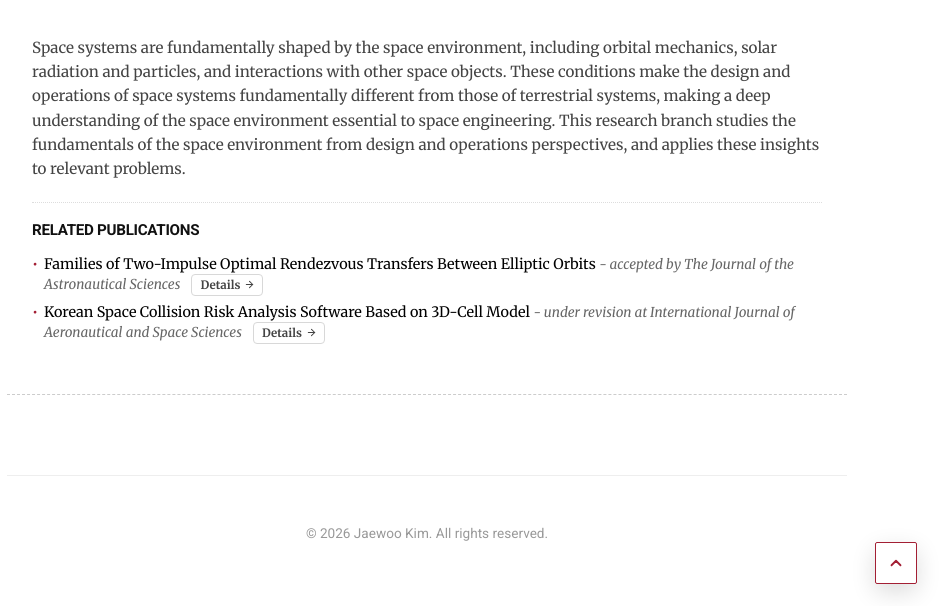
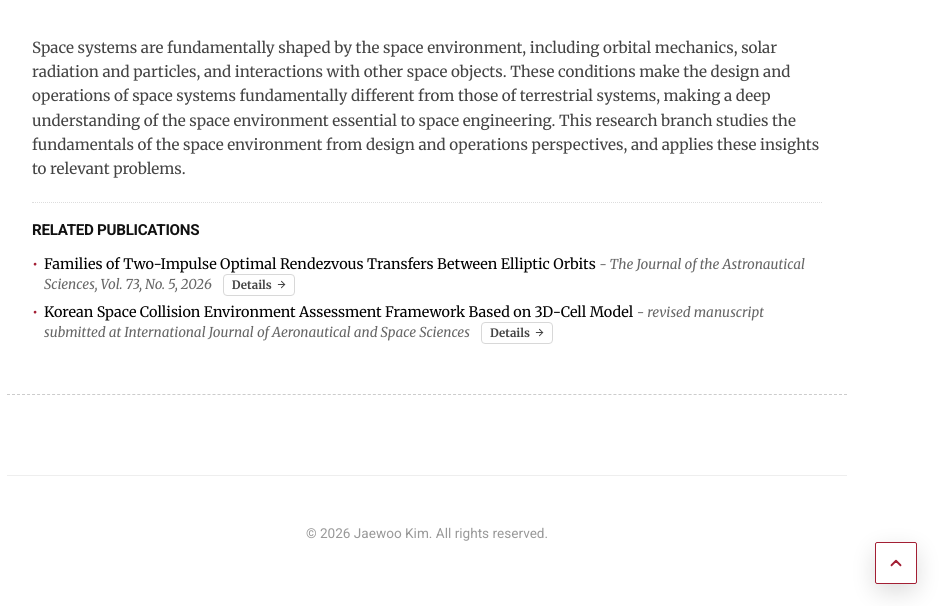
Before and after one commit to jaewoo-space/jaewoo-space.github.io, a Jekyll site: the page built from research.md, in a window 1280 px wide and 900 px high, scrolled down 4075 px, cut to the strip 294-900 px from the top of the window. Shown: the whole strip, without its empty margins (213-1165 px from the left). Built offline with Jekyll 4.4.1, drawn with Linux system fonts in a browser that asks for light colours.

Commit message:
Update publication statuses from CV

```diff
--- a/_data/publications.yml
+++ b/_data/publications.yml
@@ -3,9 +3,10 @@
 # ==========================================
 - title: "Families of Two-Impulse Optimal Rendezvous Transfers Between Elliptic Orbits"
   authors: "Park, B., Howell, K. C., <u><b>Kim, J.</b></u>, and Ahn, J."
-  venue: "accepted by The Journal of the Astronautical Sciences"
+  venue: "The Journal of the Astronautical Sciences, Vol. 73, No. 5"
+  year: 2026
   type: "journal"
-  link: "https://doi.org/10.48550/arXiv.2603.11538"
+  link: "https://doi.org/10.1007/s40295-026-00624-9"
   summary: "This paper revisits the classical fuel-optimal two-impulse rendezvous problem between Keplerian orbits from a family-based perspective. The framework applies selected first-order optimality conditions and numerical continuation to connect isolated optima into continuous one-parameter families. These families are classified using Hessian-based criteria and Primer Vector Theory and projected onto porkchop plots. Case studies show how locally optimal branches emerge, merge, and disappear with orbital geometry, providing a global map of solution robustness and near-optimal alternatives."
   detail_image: "/assets/img/overview-park-2026-families.png"
 
@@ -53,10 +54,11 @@
   summary: "Conceptual design of launch vehicle involves multiple disciplines, including structures, aerodynamics, propulsion, flight control, and stage sizing. This paper focuses on the integrated optimization of trajectory and stage sizing. Conventional approaches often treat these tasks sequentially, which can increase computational complexity and yield suboptimal designs. The proposed framework minimizes lift-off mass while satisfying flight requirements, including limits on maximum dynamic pressure and impact points of separated parts. A case study demonstrates the advantage of the integrated framework over the conventional sequential optimization approach."
   detail_image: "/assets/img/overview-ko-2024-simultaneous.png"
 
-- title: "Korean Space Collision Risk Analysis Software Based on 3D-Cell Model"
+- title: "Korean Space Collision Environment Assessment Framework Based on 3D-Cell Model"
   authors: "<b>Kim, J.</b>, Song, M., Lee, J., Yu, J., Choi, E. J., Kam, H., Jo, J., and <u>Ahn, J.</u>"
-  venue: "under revision at International Journal of Aeronautical and Space Sciences"
+  venue: "revised manuscript submitted at International Journal of Aeronautical and Space Sciences"
   type: "journal"
+  link: "https://doi.org/10.48550/arXiv.2608.22877"
   summary: "Space situational awareness (SSA) capabilities are becoming increasingly critical as access to space expands and space activities intensify. SSA supports operations, planning, and strategic and political decision-making worldwide. This paper introduces the baseline model and implementation details of the developed software. It also presents the results and implications of numerical studies focused on low Earth orbit. These studies analyze the effects of key input parameters and investigate the evolution of the space collision environment, providing insights for parameter selection and demonstrating the applicability of the developed software."
   detail_image: "/assets/img/overview-kim-2026-korean.png"
 
@@ -135,6 +137,7 @@
   venue: "27th Advanced Maui Optical and Space Surveillance Technologies (AMOS) Conference, Maui, Hawaii, US"
   year: 2026
   type: "conference"
+  link: "https://www.researchgate.net/profile/Jaewoo-Kim-19/publication/412951863_Inclination-aware_2D_source-sink_modeling_for_long-term_projection_of_the_LEO_collision_environment/links/6a87a5c53a7ce868e72eb864/Inclination-aware-2D-source-sink-modeling-for-long-term-projection-of-the-LEO-collision-environment.pdf"
   note: "to appear"
 
 - title: "Decision Support for Space Debris Remediation Enterprises via Two-Stage System Optimization under Various Future Scenarios"
--- a/_data/research.yml
+++ b/_data/research.yml
@@ -34,4 +34,4 @@
   description: "Space systems are fundamentally shaped by the space environment, including orbital mechanics, solar radiation and particles, and interactions with other space objects. These conditions make the design and operations of space systems fundamentally different from those of terrestrial systems, making a deep understanding of the space environment essential to space engineering. This research branch studies the fundamentals of the space environment from design and operations perspectives, and applies these insights to relevant problems."
   related_papers:
     - "Families of Two-Impulse Optimal Rendezvous Transfers Between Elliptic Orbits"
-    - "Korean Space Collision Risk Analysis Software Based on 3D-Cell Model"
+    - "Korean Space Collision Environment Assessment Framework Based on 3D-Cell Model"
```
Also changed, not shown: 1 other file.
